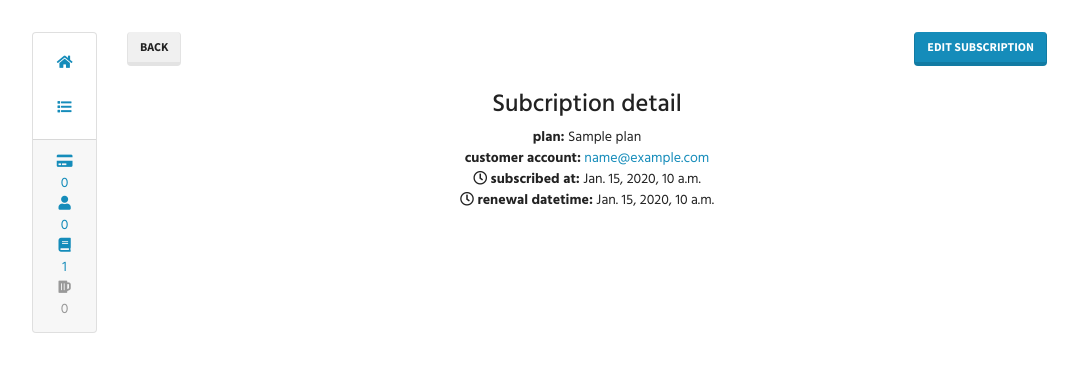
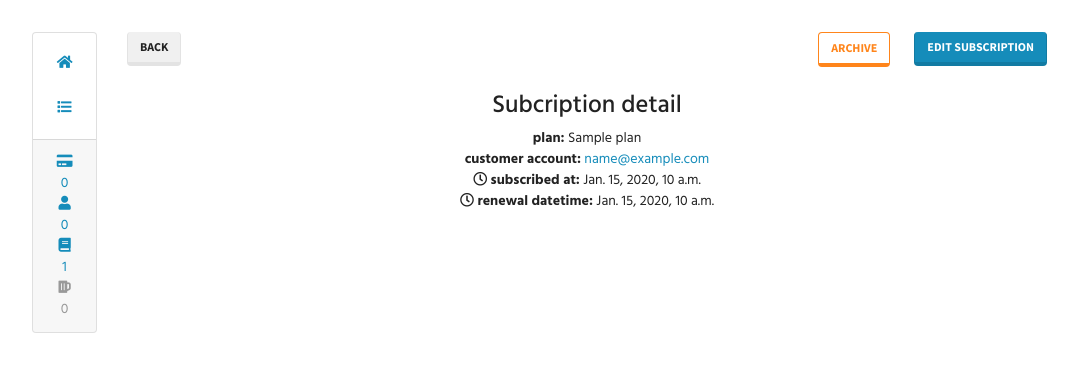
Before and after one commit to agapanto/pagosimple, a Django app: template pagosimple_frontend/templates/dashboard/apps/plans/instances/detail.html in a window 1280 px wide. Shown: the part 57-429 px from the top of the page, without its empty margins (53-1131 px from the left). Run offline with Django 3.2, Linux system fonts and the light colour scheme; the template is opened without the code that fills it: most values are stand-ins (such as "Sample title", 1, 10 or a date in 2020); some libraries are stand-ins or nearby versions.

Commit message:
Add archive button in PlanInstance detail view

```diff
--- a/pagosimple_frontend/templates/dashboard/apps/plans/instances/detail.html
+++ b/pagosimple_frontend/templates/dashboard/apps/plans/instances/detail.html
@@ -29,6 +29,11 @@
           <a class="btn btn-primary float-right mb-4" href="{% url 'app_detail_plan_planinstance_edit' app_unique_id=app_unique_id plan_unique_id=plan_unique_id plan_instance_unique_id=plan_instance_unique_id %}">
             EDIT SUBSCRIPTION
           </a>
+          {% if plan_instance.instance_status != 'archived' %}
+          <a class="btn btn-outline-warning float-right mb-4 mr-4" href="{% url 'app_detail_plan_planinstance_archive' app_unique_id=app_unique_id plan_unique_id=plan_unique_id plan_instance_unique_id=plan_instance_unique_id %}">
+            ARCHIVE
+          </a>
+          {% endif %}
         </div>
       </div>
 
```
